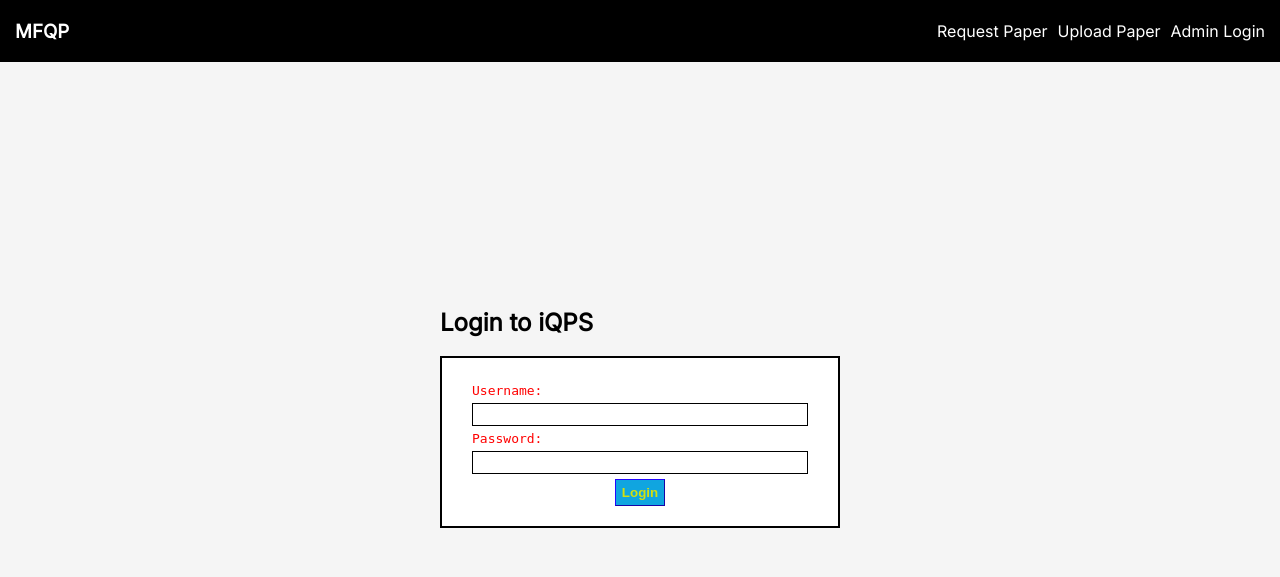
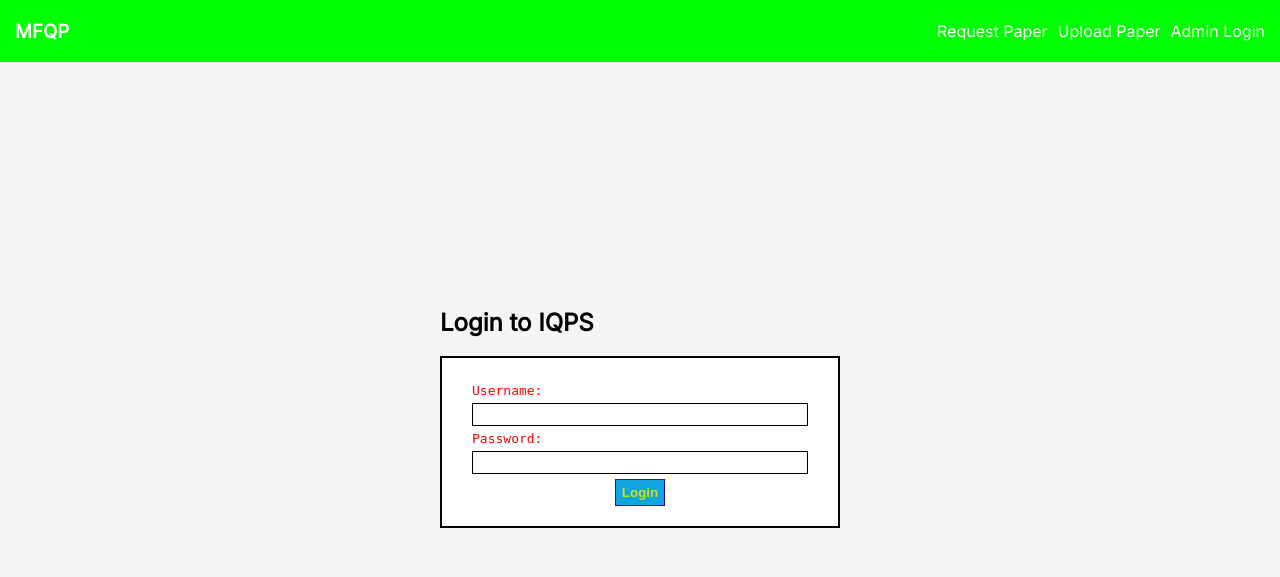
Before and after one commit to grapheo12/iqps, a Django app: page /accounts/login/ in a window 1280 px wide. Shown: the top 577 px of the page. Before the commit the page ends 528 px from the top, so only its background shows below. Run offline with Django 3.2, Linux system fonts and the light colour scheme.

Commit message:
ui_imrovement

```diff
--- a/iqps/static/assets/main.css
+++ b/iqps/static/assets/main.css
@@ -63,7 +63,7 @@ body{
     outline: 0;
 }
 #searchbar:focus{
-    border-color: blue;
+    border-color: lime;
 }
 
 .gray-text{
@@ -106,5 +106,5 @@ body{
 
 .result-keywords{
     font-family: monospace;
-    color: navy;
+    color: lime;
 }
--- a/iqps/static/assets/navstyle.css
+++ b/iqps/static/assets/navstyle.css
@@ -2,7 +2,7 @@
     display: flex;
     justify-content: space-between;
     width: 100%;
-    background-color: black;
+    background-color:lime;
     color: white;
     position: fixed;
     top: 0px;
--- a/iqps/templates/base.html
+++ b/iqps/templates/base.html
@@ -9,4 +9,4 @@
     <body>
 	{% block content %}{% endblock %}
     </body>
-</html>
+</html>`
--- a/iqps/templates/login.html
+++ b/iqps/templates/login.html
@@ -8,7 +8,7 @@
 {% block content %}
 	{% include 'navbar.html' %}
     <div class="form-group">
-	<h2>Login to iQPS</h2>
+	<h2>Login to IQPS</h2>
 	<form method="POST">
 	    {% csrf_token %}
 	    {{ form }}
```
